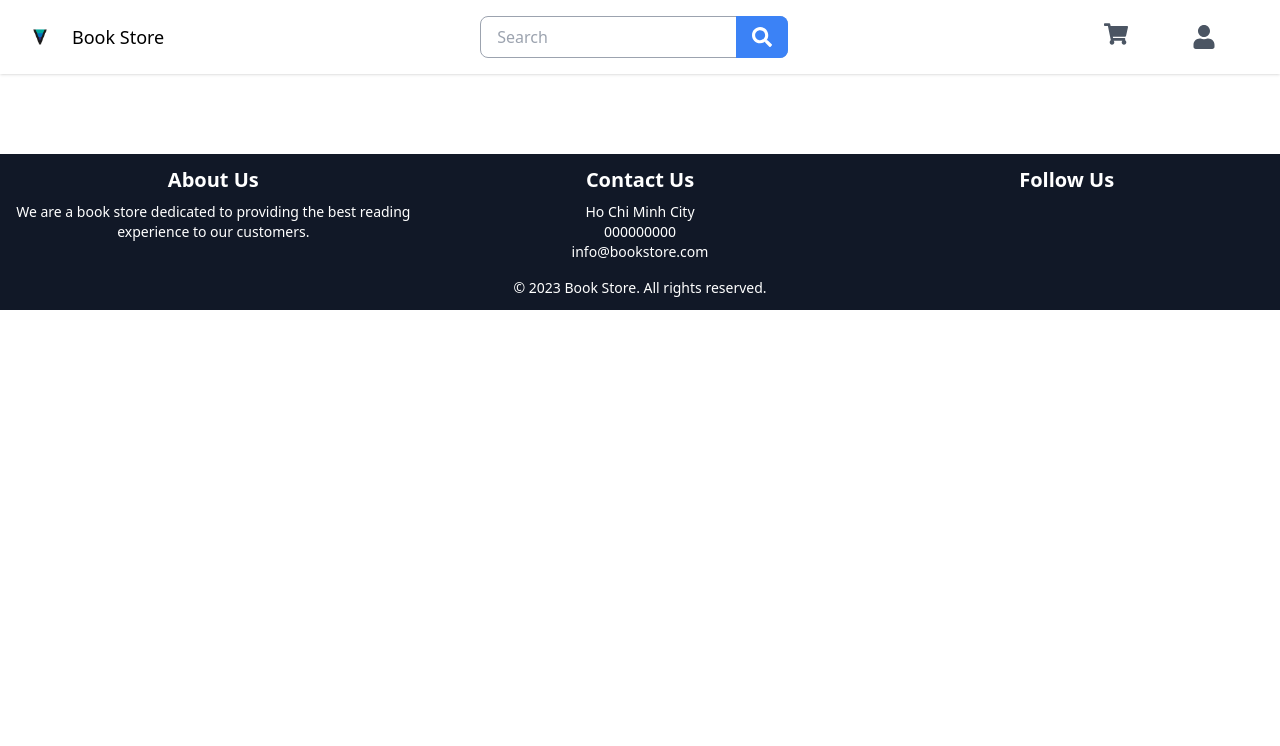
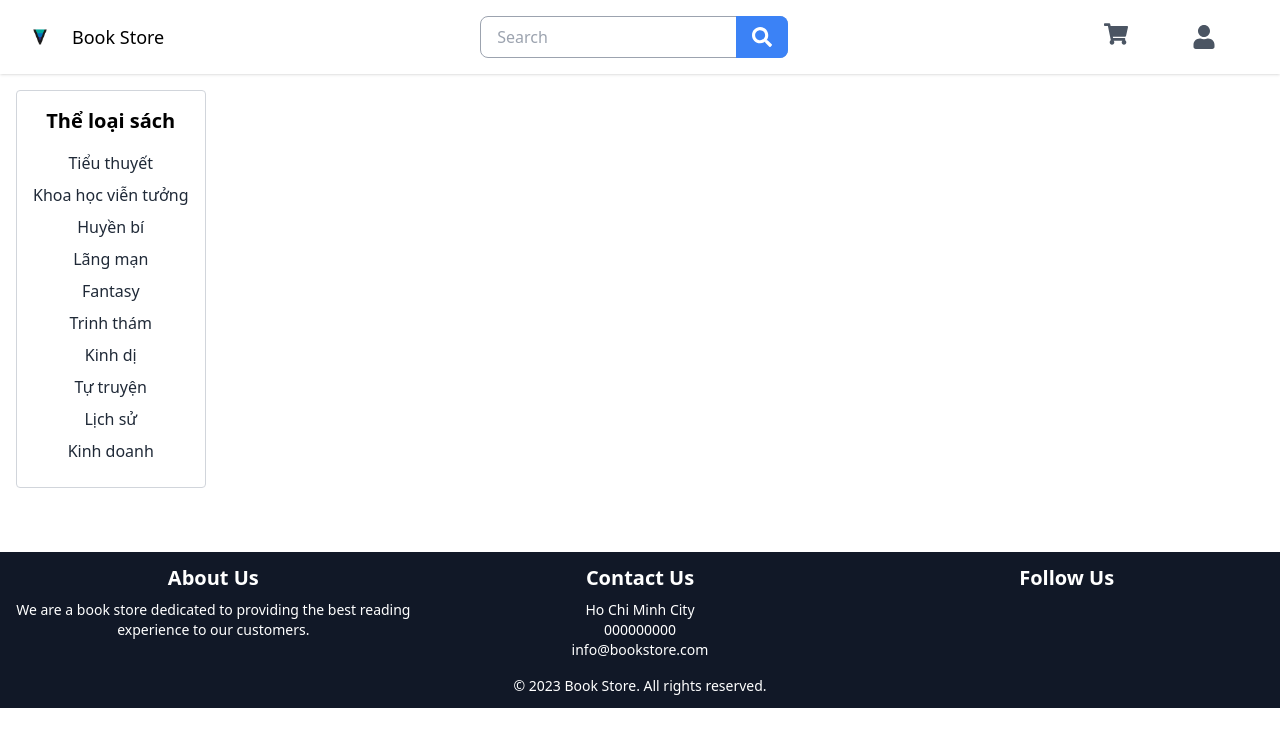
Before and after one commit to phatnguyen138/tkpm-book-store, a React (Vite) app in the folder front-end/customer/: page /list in a window 1280 px wide. Shown: the top 746 px of the page. Built offline with nearby package versions, Linux system fonts and the light colour scheme; sample sign-in values are in the browser's storage.

Commit message:
Book list page updated

```diff
--- a/front-end/customer/src/App.tsx
+++ b/front-end/customer/src/App.tsx
@@ -10,9 +10,9 @@ function App() {
 
   return (
     <Routes>
-      <Route path="/*" element={<ProtectedRoute isLoggedIn={isLoggedIn} children = {<MainPage/>}/>}/>
-      <Route path="/login" element={<LoginForm/>}/>
-      <Route path="/register" element={<RegisterForm/>}/>
+      <Route path="/*" element={<ProtectedRoute isLoggedIn={isLoggedIn} children={<MainPage />} />} />
+      <Route path="/login" element={<LoginForm />} />
+      <Route path="/register" element={<RegisterForm />} />
     </Routes>
   )
 }
--- a/front-end/customer/src/components/Banner.tsx
+++ b/front-end/customer/src/components/Banner.tsx
@@ -1,12 +1,15 @@
+import { Link } from "react-router-dom";
 
-function Banner() : JSX.Element {
+function Banner(): JSX.Element {
   return (
     <div className="relative">
       <img src="https://t3.ftcdn.net/jpg/03/21/97/42/360_F_321974259_BnmlxfkknMol8HiQ0dg1bwQizor48uB9.jpg" alt="Banner" className="w-full h-auto" />
       <div className="absolute top-1/2 left-1/2 transform -translate-x-1/2 -translate-y-1/2 text-center">
         <h1 className="text-4xl font-bold text-white">Welcome to My Book Store!</h1>
         <p className="mt-4 text-lg text-white">Find your favorite books and more...</p>
+        <Link to='/list'>
           <button className="mt-8 bg-white text-black py-3 px-6 rounded-full font-bold hover:bg-gray-200">Shop Now</button>
+        </Link>
       </div>
     </div>
   );
--- /dev/null
+++ b/front-end/customer/src/components/CateGoryMenu.tsx
@@ -0,0 +1,29 @@
+import {Genre} from '../types/Genres'
+import {genreName} from "../mockData/Genres"
+
+const genres: Genre[] = genreName.map((genre) => {
+    return {
+        id: genre.id,
+        name: genre.name,
+        image: genre.image,
+        description: genre.description
+    }
+});
+
+const CategoryMenu: React.FC = () => {
+
+    return (
+        <div className="relative left-4 top-4 flex flex-col items-center bg-white border border-gray-300 rounded p-4">
+          <h2 className="text-xl font-bold mb-4">Thể loại sách</h2>
+          <ul className="flex flex-col items-center">
+            {genres.map((genre, index) => (
+              <li key={index} className="text-gray-800 mb-2">
+                {genre.name}
+              </li>
+            ))}
+          </ul>
+        </div>
+      );
+  };
+
+  export default CategoryMenu;
--- a/front-end/customer/src/mockData/Products.ts
+++ b/front-end/customer/src/mockData/Products.ts
@@ -86,4 +86,84 @@ export const products: Product[] = [
         discountRate: 0,
         genres: ['Trinh thám', 'Kinh dị'],
     },
+    {
+        id: '9',
+        name: 'The Great Gatsby',
+        author: 'F. Scott Fitzgerald',
+        img: Icon,
+        price: 10,
+        quantity: 5,
+        discountRate: 0,
+        genres: ['Tiểu thuyết', 'Lãng mạn'],
+    },
+    {
+        id: '10',
+        name: 'To Kill a Mockingbird',
+        author: 'Harper Lee',
+        img: Icon,
+        price: 12,
+        quantity: 7,
+        discountRate: 0.1,
+        genres: ['Tiểu thuyết'],
+    },
+    {
+        id: '11',
+        name: '1984',
+        author: 'George Orwell',
+        img: Icon,
+        price: 8,
+        quantity: 3,
+        discountRate: 0,
+        genres: ['Khoa học viễn tưởng', 'Trinh thám'],
+    },
+    {
+        id: '12',
+        name: 'Brave New World',
+        author: 'Aldous Huxley',
+        img: Icon,
+        price: 9,
+        quantity: 2,
+        discountRate: 0,
+        genres: ['Khoa học viễn tưởng'],
+    },
+    {
+        id: '13',
+        name: 'The Da Vinci Code',
+        author: 'Dan Brown',
+        img: Icon,
+        price: 14,
+        quantity: 10,
+        discountRate: 0.2,
+        genres: ['Huyền bí', 'Trinh thám'],
+    },
+    {
+        id: '14',
+        name: 'The Notebook',
+        author: 'Nicholas Sparks',
+        img: Icon,
+        price: 11,
+        quantity: 4,
+        discountRate: 0,
+        genres: ['Lãng mạn'],
+    },
+    {
+        id: '15',
+        name: 'The Lord of the Rings',
+        author: 'J.R.R. Tolkien',
+        img: Icon,
+        price: 20,
+        quantity: 3,
+        discountRate: 0,
+        genres: ['Fantasy'],
+    },
+    {
+        id: '16',
+        name: 'The Silence of the Lambs',
+        author: 'Thomas Harris',
+        img: Icon,
+        price: 13,
+        quantity: 1,
+        discountRate: 0,
+        genres: ['Trinh thám', 'Kinh dị'],
+    },
 ];
--- /dev/null
+++ b/front-end/customer/src/pages/BookListPage.tsx
@@ -0,0 +1,9 @@
+import CategoryMenu from "../components/CateGoryMenu";
+
+function BookListPage() : JSX.Element {
+    return <div className="flex">
+      <CategoryMenu />
+    </div>
+}
+
+export default BookListPage;
--- a/front-end/customer/src/pages/MainPage.tsx
+++ b/front-end/customer/src/pages/MainPage.tsx
@@ -3,7 +3,9 @@ import HeaderBar from "../components/HeaderBar";
 import Footer from "../components/Footer";
 import HomePage from './HomePage';
 import CartPage from './CartPage';
-import {products, onRemoveProductMock} from '../mockData/Products'
+import {products, onRemoveProductMock} from '../mockData/Products';
+import BookListPage from './BookListPage';
+
 
 function MainPage() : JSX.Element {
     return <div className="page-container">
@@ -11,6 +13,7 @@ function MainPage() : JSX.Element {
         <Routes>
             <Route path='/' element={<HomePage/>}></Route>
             <Route path='/cart' element={<CartPage products={products} onPay={() => {}} onRemoveProduct={onRemoveProductMock}/>}></Route>
+            <Route path="/list" element={<BookListPage />} />
         </Routes>
         <Footer/>
     </div>
```
Also changed, not shown: front-end/customer/src/components/ProductList.tsx (added). Lines whose indentation alone changed are shown as unchanged.
